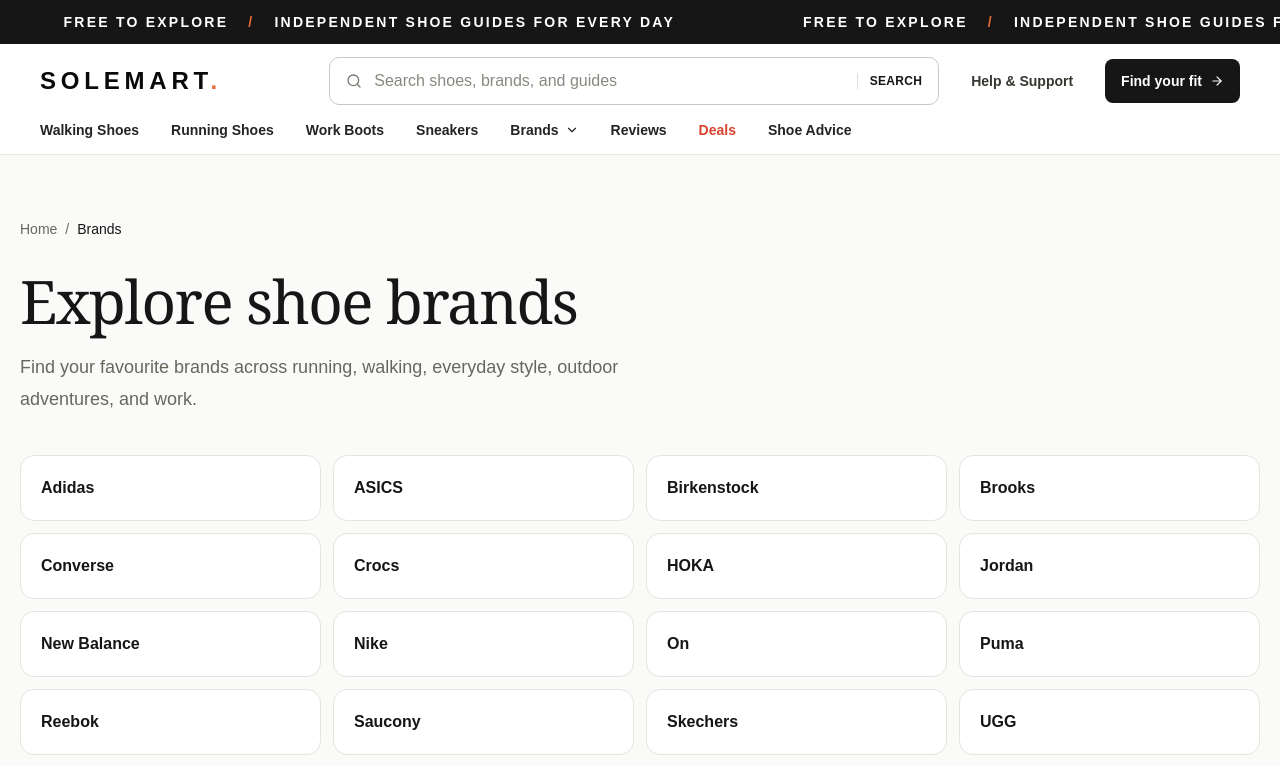
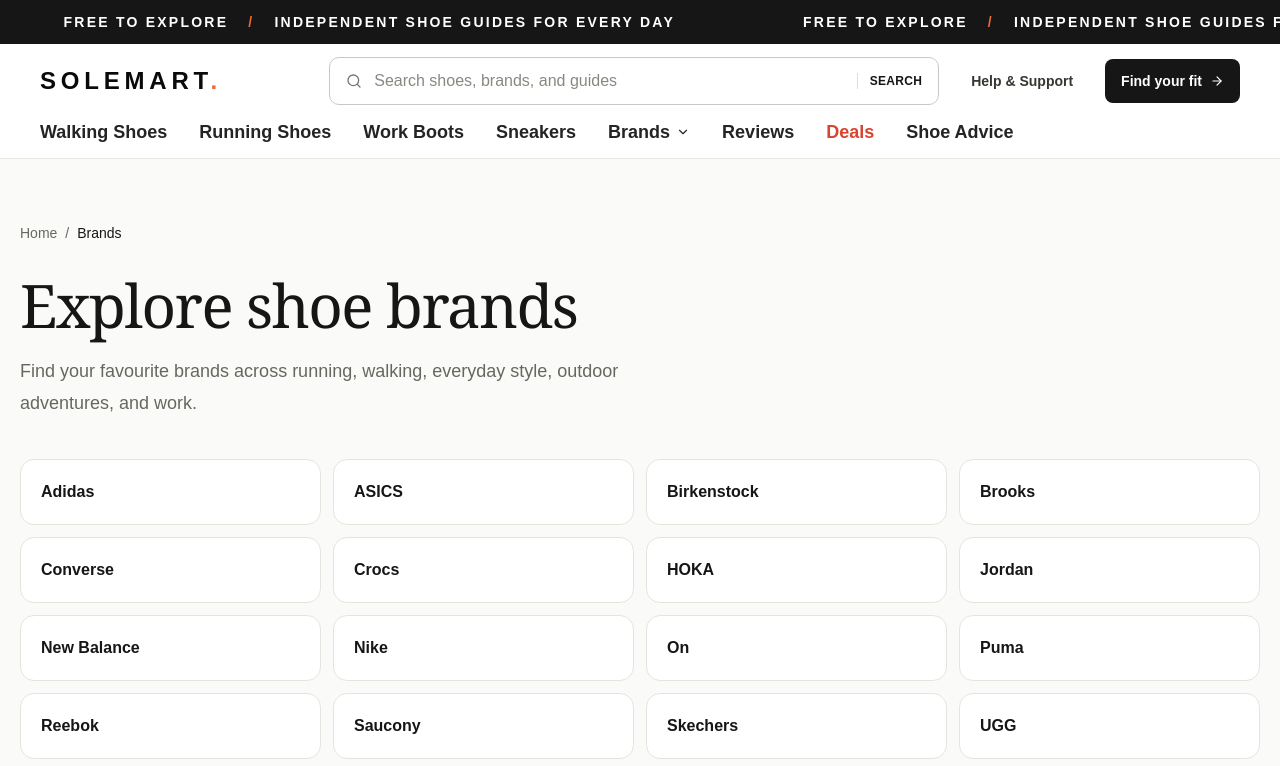
Before and after one commit to DavidOdoi/solemart, a Next.js app: page /brands in a window 1280 px wide. Shown: the top 766 px of the page. Built offline with nearby package versions, Linux system fonts and the light colour scheme.

Commit message:
Increase main navigation font sizes across screen sizes

```diff
--- a/components/affiliate-site.tsx
+++ b/components/affiliate-site.tsx
@@ -63,8 +63,8 @@ export function SiteHeader() {
               <Menu aria-hidden="true" className="size-5" />
             </summary>
             <nav aria-label="Main navigation" className="absolute left-0 top-12 z-50 flex max-h-[calc(100dvh-100px)] w-64 flex-col gap-4 overflow-y-auto rounded-xl border border-[#e8e7e2] bg-white p-5 shadow-xl">
-              {navItems.map((item) => item.label === 'Brands' ? <BrandsMenu key={item.href} mobile /> : <Link key={item.href} href={item.href} className="text-sm font-semibold text-[#4f4e49] hover:text-[#e86d35]">{item.label}</Link>)}
-              <Link href="/blog" className="text-sm font-semibold text-[#4f4e49] hover:text-[#e86d35]">Shoe Advice</Link>
+              {navItems.map((item) => item.label === 'Brands' ? <BrandsMenu key={item.href} mobile /> : <Link key={item.href} href={item.href} className="text-base font-semibold text-[#4f4e49] hover:text-[#e86d35]">{item.label}</Link>)}
+              <Link href="/blog" className="text-base font-semibold text-[#4f4e49] hover:text-[#e86d35]">Shoe Advice</Link>
             </nav>
           </details>
           <Link href="/" className="shrink-0 text-[20px] font-black tracking-[0.2em] sm:text-2xl">
@@ -76,9 +76,9 @@ export function SiteHeader() {
             Find your fit <ArrowRight aria-hidden="true" className="ml-2 size-3.5" />
           </Link>
         </div>
-        <nav aria-label="Shop shoe categories" className="mx-auto hidden max-w-[1380px] items-center gap-8 px-10 pb-3 lg:flex">
-          {navItems.map((item) => item.label === 'Brands' ? <BrandsMenu key={item.href} /> : <Link key={item.href} href={item.href} className={`category-nav-link whitespace-nowrap text-sm font-bold ${item.label === 'Deals' ? 'text-[#d94331]' : 'text-[#242424]'}`}>{item.label}</Link>)}
-          <Link href="/blog" className="category-nav-link whitespace-nowrap text-sm font-bold text-[#242424]">Shoe Advice</Link>
+        <nav aria-label="Shop shoe categories" className="mx-auto hidden max-w-[1380px] items-center gap-6 px-10 pb-3 lg:flex xl:gap-8">
+          {navItems.map((item) => item.label === 'Brands' ? <BrandsMenu key={item.href} /> : <Link key={item.href} href={item.href} className={`category-nav-link whitespace-nowrap text-base font-bold xl:text-lg ${item.label === 'Deals' ? 'text-[#d94331]' : 'text-[#242424]'}`}>{item.label}</Link>)}
+          <Link href="/blog" className="category-nav-link whitespace-nowrap text-base font-bold xl:text-lg text-[#242424]">Shoe Advice</Link>
         </nav>
         <div className="px-4 pb-3 sm:px-6 md:hidden">
           <SearchBar />
--- a/components/brands-menu.tsx
+++ b/components/brands-menu.tsx
@@ -40,7 +40,7 @@ export function BrandsMenu({ mobile = false }: { mobile?: boolean }) {
         }
       }}>
       <button ref={trigger} type="button" aria-expanded={open} aria-controls={panelId}
-        className={`${mobile ? 'text-sm font-semibold text-[#4f4e49]' : 'category-nav-link text-sm font-bold text-[#242424]'} inline-flex cursor-pointer items-center gap-1.5 whitespace-nowrap hover:text-[#e86d35]`}
+        className={`${mobile ? 'text-base font-semibold text-[#4f4e49]' : 'category-nav-link text-base font-bold text-[#242424] xl:text-lg'} inline-flex cursor-pointer items-center gap-1.5 whitespace-nowrap hover:text-[#e86d35]`}
         onClick={(event) => {
           if (event.detail > 0 && openedByHover.current) setOpen(true)
           else setOpen((value) => !value)
```
